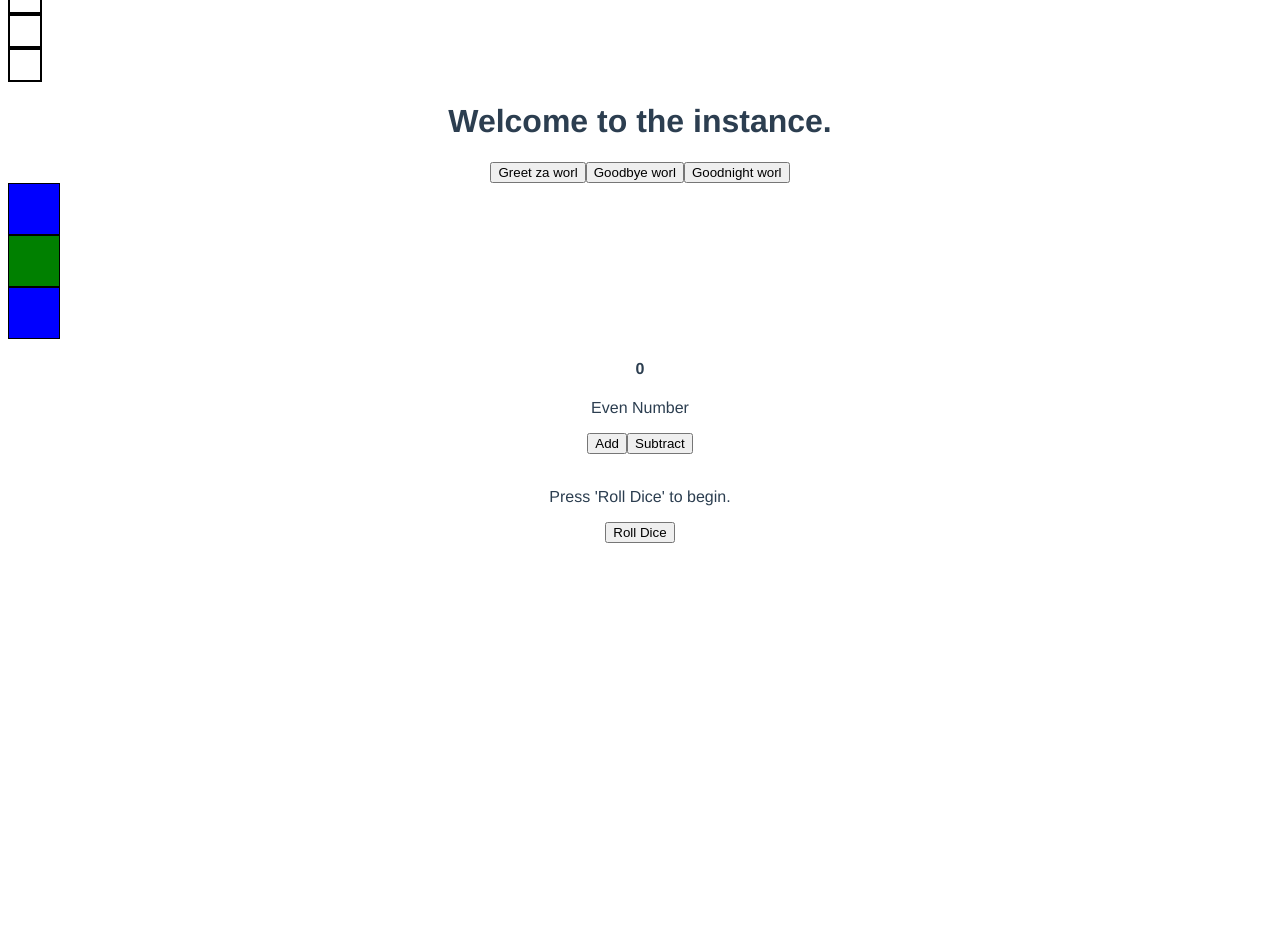
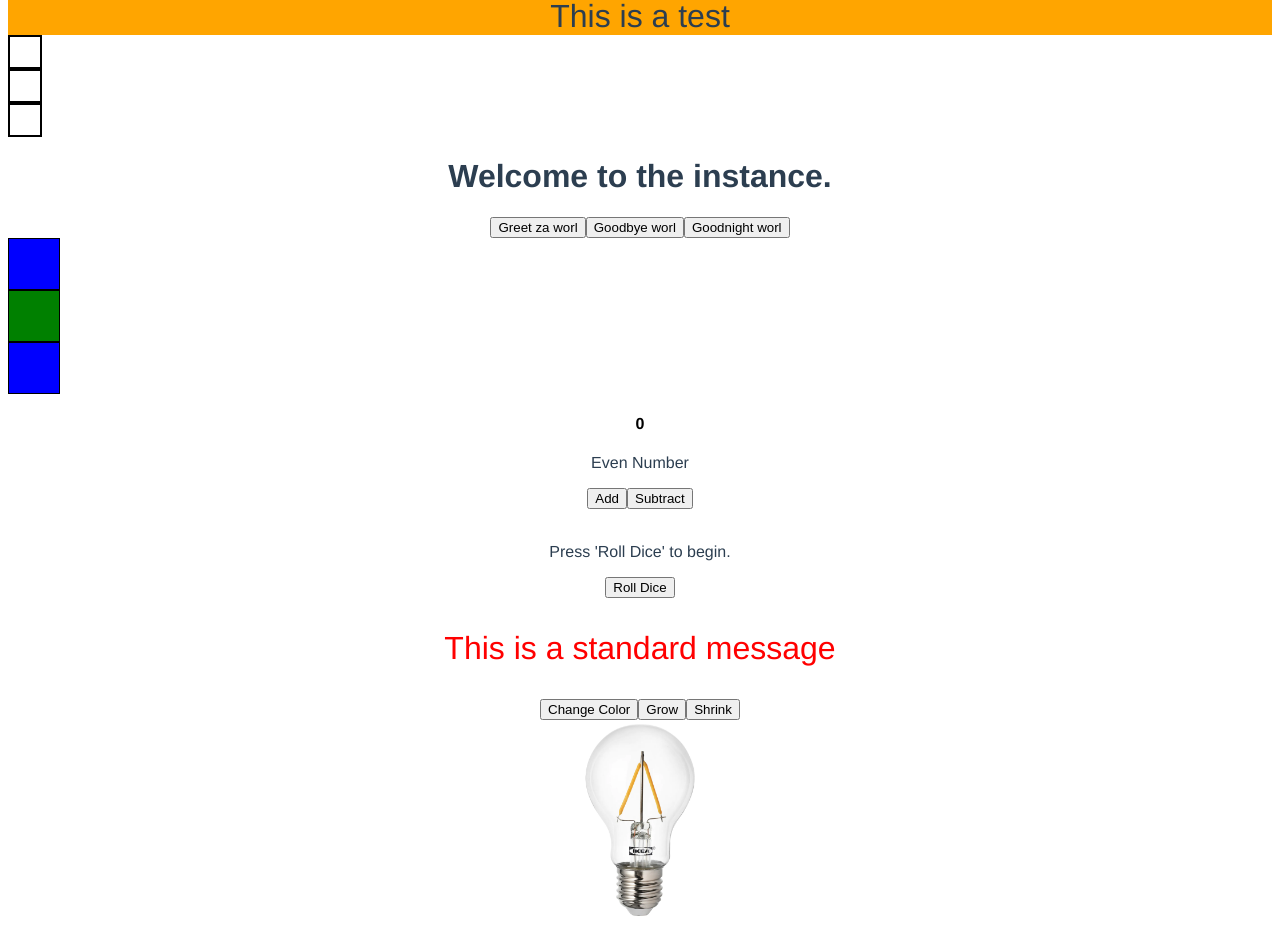
Before and after one commit to muhdarifrawi/2021Dec_TGC15_Vue_Revision, a Vue app: page / in a window 1280 px wide. Shown: the part 532-1464 px from the top of the page. Before the commit the page ends 1083 px from the top, so only its background shows below. Built offline with nearby package versions, Linux system fonts and the light colour scheme.

Commit message:
completed hands on 4.1

```diff
--- a/src/App.vue
+++ b/src/App.vue
@@ -1,5 +1,7 @@
 <template>
   <Basic/>
+  <Alert message="Danger danger" bgColor="salmon" />
+  <Alert message="This is a test" textSize="32px" bgColor="orange" />
   <RandomBox></RandomBox>
   <RandomBox></RandomBox>
   <RandomBox></RandomBox>
@@ -9,6 +11,8 @@
   <ColoredBox></ColoredBox>
   <Counter></Counter>
   <Dice></Dice>
+  <ChangeText></ChangeText>
+  <LightBulb switchedOn="false" />
 </template>
 
 <script>
@@ -18,6 +22,9 @@ import SayGreetings from './components/SayGreetings.vue'
 import ColoredBox from './components/ColoredBox.vue'
 import Counter from './components/Counter.vue'
 import Dice from './components/Dice.vue'
+import ChangeText from './components/ChangeText.vue'
+import Alert from './components/Alert.vue'
+import LightBulb from'./components/LightBulb.vue'
 
 export default {
   name: 'App',
@@ -27,7 +34,10 @@ export default {
     SayGreetings,
     ColoredBox,
     Counter,
-    Dice
+    Dice,
+    ChangeText,
+    Alert,
+    LightBulb
   }
 }
 </script>
--- /dev/null
+++ b/src/components/Alert.vue
@@ -0,0 +1,15 @@
+<template>
+    <div class="alert" v-bind:style="{backgroundColor:bgColor, fontSize: textSize}">{{message}}</div>
+</template>
+<script>
+export default {
+    name:"Alert",
+    props:["message","bgColor", "textSize"]
+}
+</script>
+<style>
+.alert{
+    background-color:mistyrose;
+    font-style:12px;
+}
+</style>
--- /dev/null
+++ b/src/components/ChangeText.vue
@@ -0,0 +1,30 @@
+<template>
+    <p :style="{color:textColor, fontSize:currentSize}" id="message">{{message}}</p>
+    <button @click="changeColor">Change Color</button>
+    <button @click="grow">Grow</button>
+    <button @click="shrink">Shrink</button>
+</template>
+<script>
+export default {
+    data:function(){
+        return{
+            message:"This is a standard message",
+            textColor:"red",
+            currentSize: "32px"
+        }
+    },
+    methods:{
+        changeColor: function(){
+            this.textColor = "green";
+        },
+        grow: function(){
+            this.currentSize = parseInt(this.currentSize.slice(0,-2)) + 1 + "px";
+        },
+        shrink: function(){
+            this.currentSize = parseInt(this.currentSize.slice(0,-2)) - 1 + "px";
+        }
+    }
+}
+</script>
+<style>
+</style>
--- a/src/components/Counter.vue
+++ b/src/components/Counter.vue
@@ -1,5 +1,5 @@
 <template>
-    <h4>{{counterValue}}</h4>
+    <h4 :style="{color:currentColor}" @change="checkColor">{{counterValue}}</h4>
     <p v-if="counterValue%2 == 0">Even Number</p>
     <p v-else-if="counterValue%2 != 0">Odd Number</p>
     <p v-else>Something went wrong</p>
@@ -10,7 +10,8 @@
 export default {
     data:function(){
         return{
-            counterValue:0
+            counterValue:0,
+            currentColor:"black"
         }
     },
     methods:{
@@ -19,6 +20,14 @@ export default {
         },
         subtract:function(){
             this.counterValue = this.counterValue - 1;
+        },
+        checkColor:function(){
+            if (this.counterValue%2 == 0){
+                this.currentColor = "blue";
+            }
+            else{
+                this.currentColor = "red";
+            }
         }
     }
 }
--- /dev/null
+++ b/src/components/LightBulb.vue
@@ -0,0 +1,26 @@
+<template>
+  <div>
+    <div v-if="switchedOn=='true'">
+        <img src="../assets/bulb-on.jpeg" />
+    </div>
+    <div v-else-if="switchedOn=='false'">
+        <img src="../assets/bulb-off.webp" />
+    </div>
+    <div v-else><p>Unexpected Error.</p></div>
+
+
+  </div>
+</template>
+
+<script>
+export default {
+  name: "LightBulb",
+  props:['switchedOn']
+};
+</script>
+
+<style scoped>
+img {
+  width: 200px;
+}
+</style>
```
Also changed, not shown: src/assets/bulb-off.webp (added), src/assets/bulb-on.jpeg (added).
